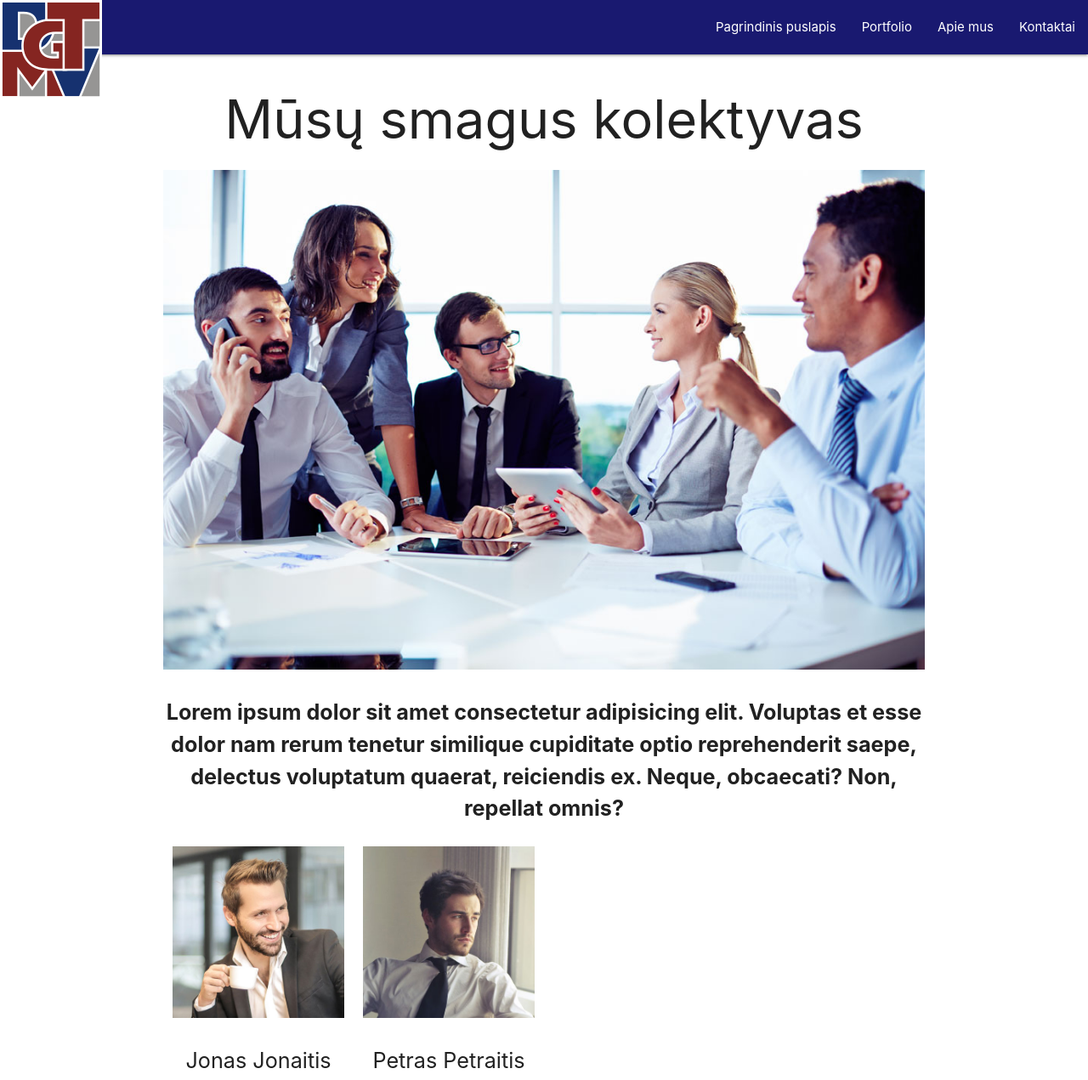
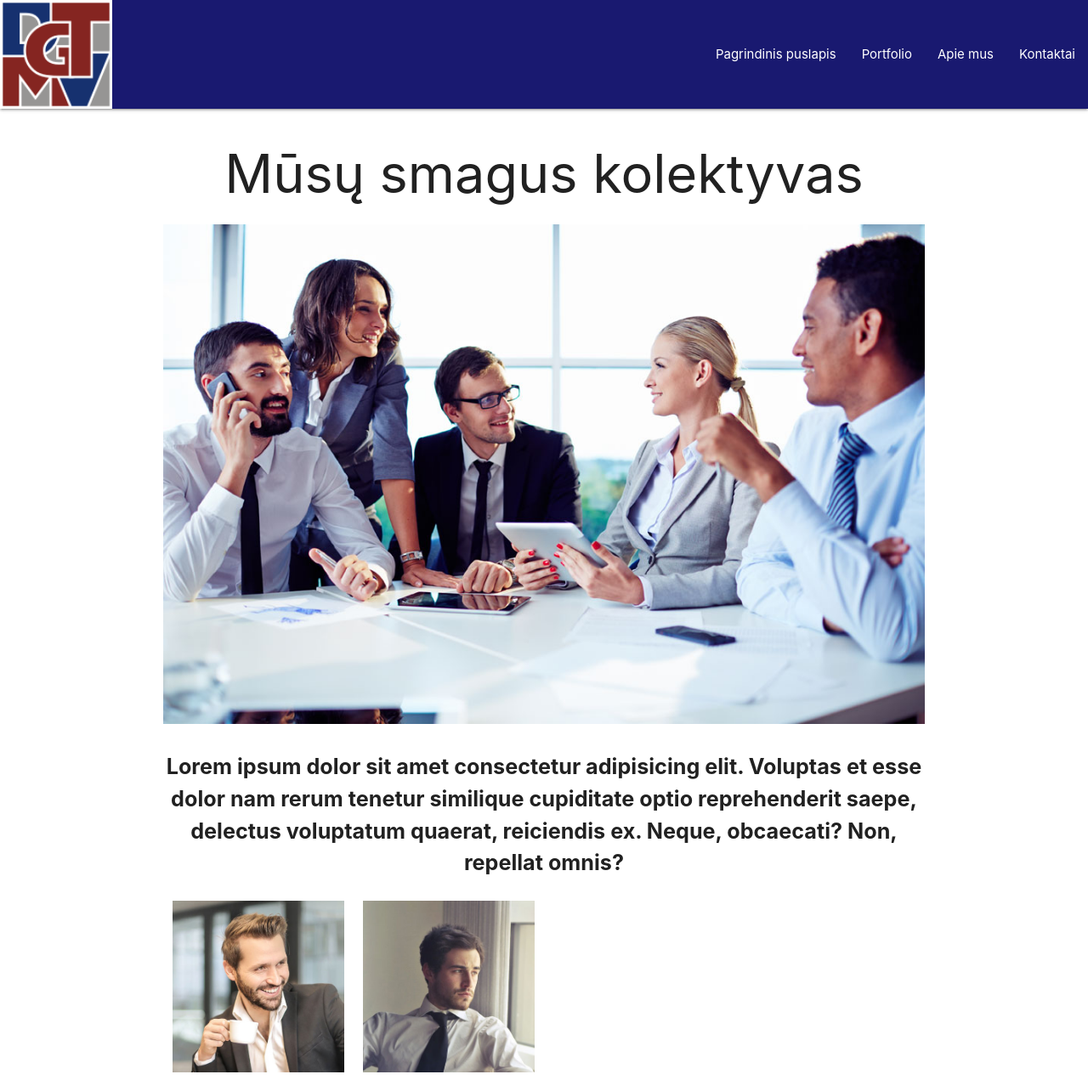
Before and after one commit to makdura/grupe2, a PHP site: page /contacts.php in a window 1280 px wide. Shown: the top 1271 px of the page at 85% size. Run offline with PHP 8.4, Linux system fonts and the light colour scheme.

Commit message:
header_script_style

```diff
--- a/header.php
+++ b/header.php
@@ -19,7 +19,7 @@
     <nav>
         <div class="nav-wrapper">
             <a href="#!" class="brand-logo">
-                <img src="images/3dgmtv.png" alt="logo">
+                <img class="pagrlogo" src="images/3dgmtv.png" alt="logo">
             </a>
             <a href="#" data-target="mobile-demo" class="sidenav-trigger"><i class="material-icons">menu</i></a>
             <ul class="right hide-on-med-and-down">
--- a/scripts/script.js
+++ b/scripts/script.js
@@ -1,4 +1,4 @@
 document.addEventListener('DOMContentLoaded', function() {
     var elems = document.querySelectorAll('.sidenav');
-    var instances = M.Sidenav.init(elems, options);
+    var instances = M.Sidenav.init(elems);
   });
--- a/styles/style.css
+++ b/styles/style.css
@@ -3,60 +3,49 @@
 nav {
     background-color: midnightblue;
 }
+
 .page-footer {
     background-color: midnightblue;
 }
 
-.brand-logo {
-    height:64px;
+.pagrlogo {
+    height: 128px;
 }
 
+@media only screen and (min-width: 601px) {
+    nav, nav .nav-wrapper i, nav a.sidenav-trigger, nav a.sidenav-trigger i {
+        height: 128px;
+        line-height: 128px;
+    }
+}
 
 /* Genadijaus stiliaus kodas: */
-.BendraInfo{
 
+.BendraInfo {
     font-weight: bold;
     text-align: center;
     font-feature-settings: "curs";
-
 }
 
-.BendraInfo img{
+.BendraInfo img {
     width: 100%;
     max-width: 900px;
     margin-left: auto;
     margin-right: auto;
-
 }
 
-.Darbuotojai  {
-display: inline-block;
-
+.Darbuotojai {
+    display: inline-block;
 }
-
 
 /* Valdemaro stiliaus kodas: */
 
 .pic {
     width: 100%;
-
-
 }
-
-
-
-
 
 /* Dominyko stiliaus kodas: */
 
-
-
-
 /* Manto stiliaus kodas: */
 
-
-
-
-
-
 /* Teodoro stiliaus kodas: */
```
